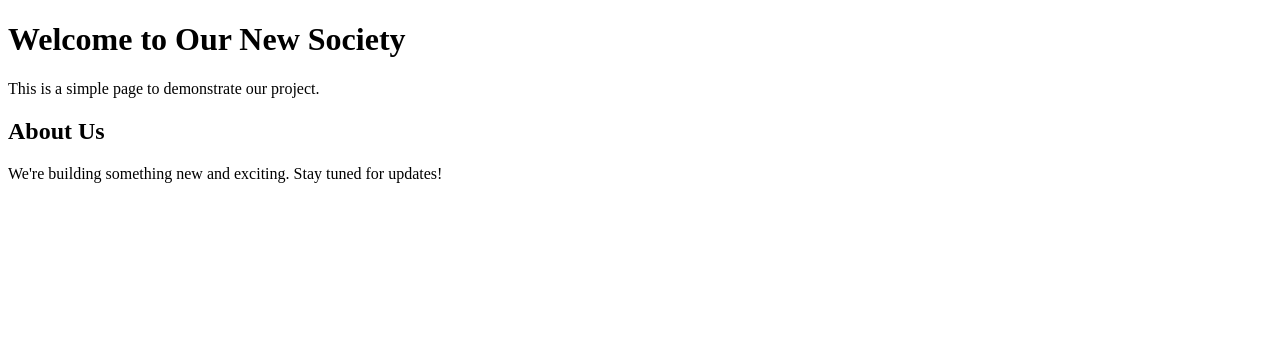
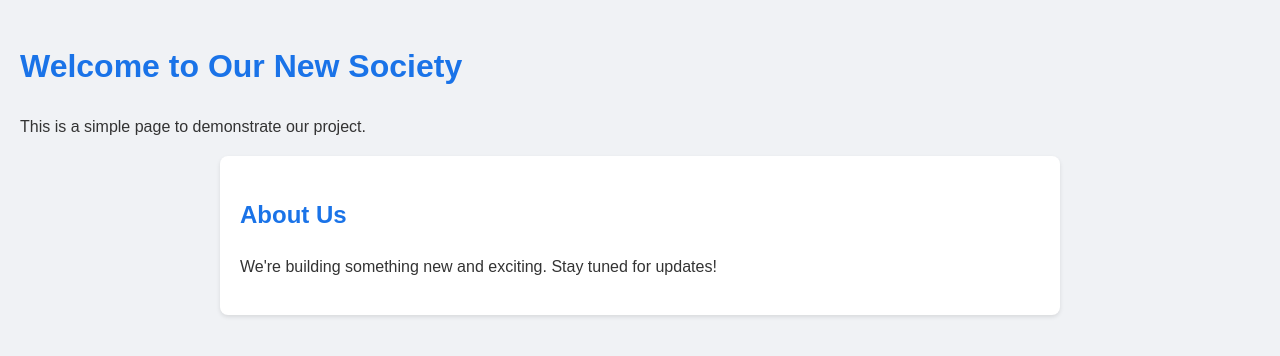
Before and after one commit to joelgranik/new-society-test, a plain HTML site: page index.html in a window 1280 px wide. Drawn offline with Linux system fonts and the light colour scheme.

Commit message:
Add CSS styling to the page

```diff
--- a/index.html
+++ b/index.html
@@ -4,6 +4,29 @@
     <meta charset="UTF-8">
     <meta name="viewport" content="width=device-width, initial-scale=1.0">
     <title>Welcome to New Society</title>
+    <style>
+        body {
+            font-family: Arial, sans-serif;
+            line-height: 1.6;
+            margin: 0;
+            padding: 20px;
+            background-color: #f0f2f5;
+        }
+        .container {
+            max-width: 800px;
+            margin: 0 auto;
+            padding: 20px;
+            background-color: white;
+            border-radius: 8px;
+            box-shadow: 0 2px 4px rgba(0,0,0,0.1);
+        }
+        h1, h2 {
+            color: #1a73e8;
+        }
+        p {
+            color: #333;
+        }
+    </style>
 </head>
 <body>
     <h1>Welcome to Our New Society</h1>
```
